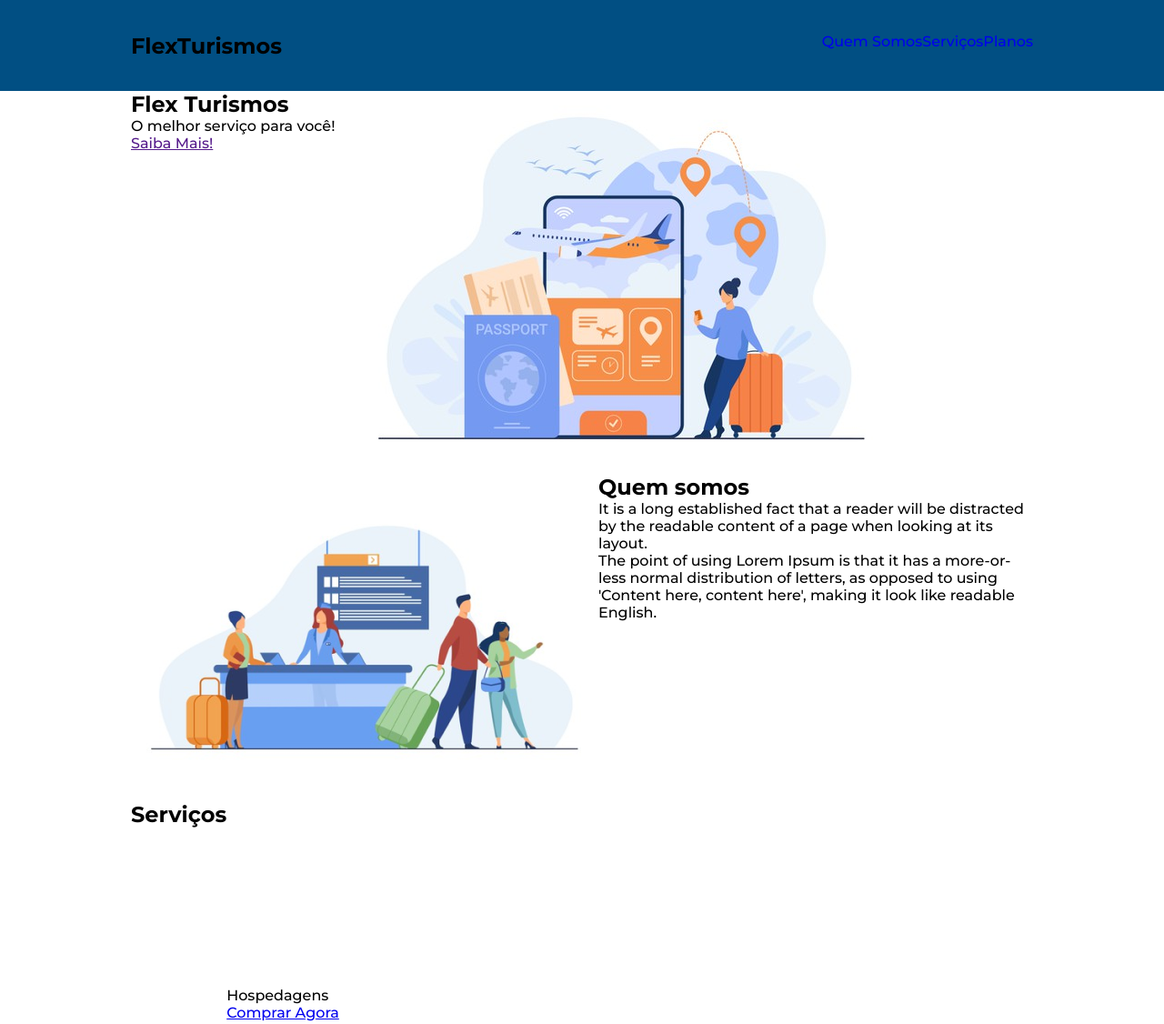
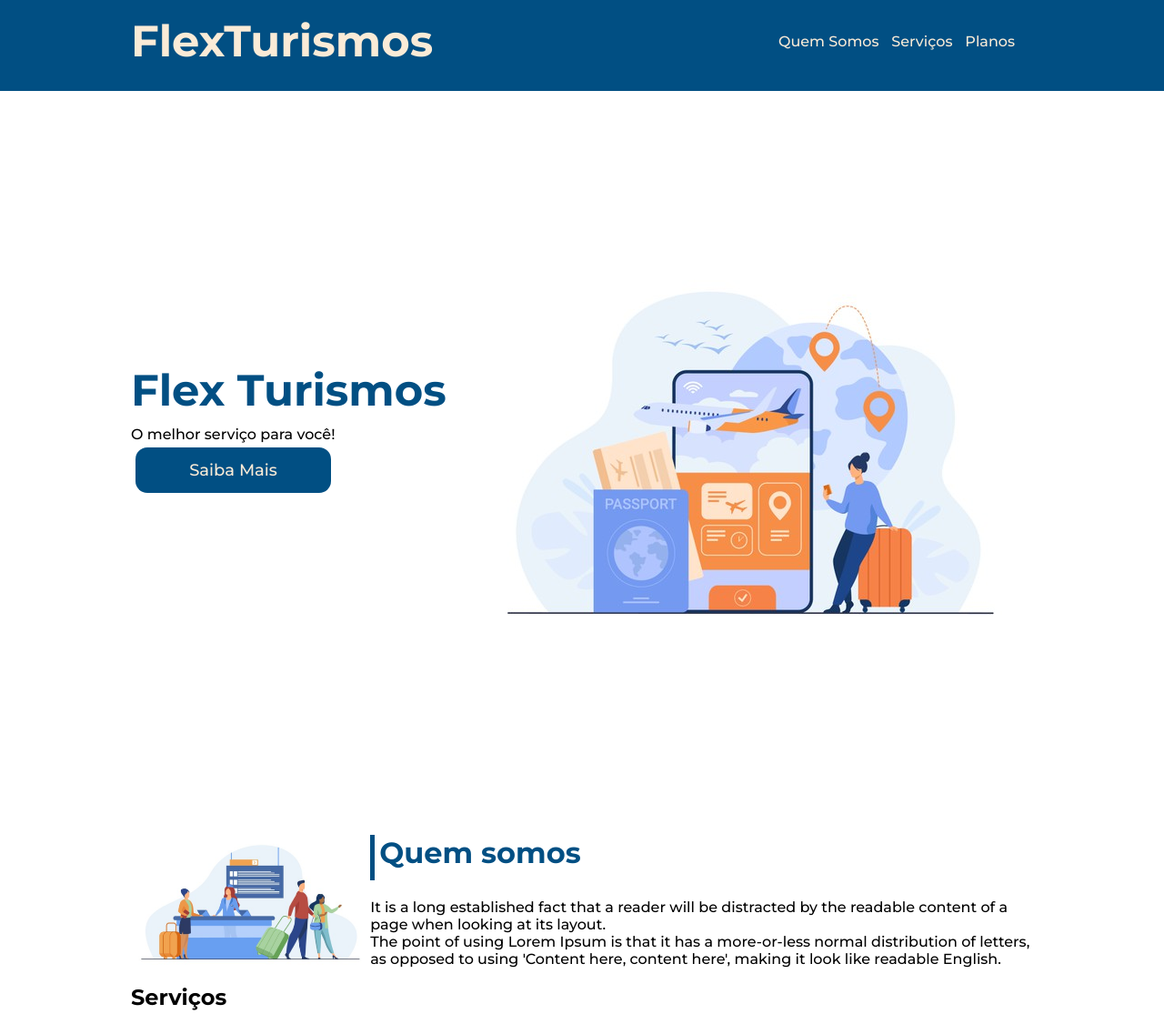
Before and after one commit to biancaramalho/flexbox-dio, a plain HTML site: page flex-projeto/index.html in a window 1280 px wide. Shown: the top 1126 px of the page at 91% size. Drawn offline with Linux system fonts and the light colour scheme.

Commit message:
Consertando flex imagens e das tags section, img, article, header, a, li, ul e button

```diff
--- a/flex-projeto/index.html
+++ b/flex-projeto/index.html
@@ -21,11 +21,11 @@
         </nav>
     </header>
 
-    <section class="flex-container">
-        <main>
+    <section class="flex-container apresentacao">
+        <main class="texto-apresentacao">
             <h1>Flex Turismos</h1>
             <p>O melhor serviço para você!</p>
-            <a href="">Saiba Mais!</a>
+            <button type="button" href="">Saiba Mais</button>
         </main>
 
         <figure>
@@ -33,16 +33,16 @@
         </figure>
     </section>
 
-    <section class="flex-container">
-        <figure>
-            <img src="./images/1-quem-somos.png" alt="balcão de atendimento">
-        </figure>
-
+    <section class="flex-container" id="quem-somos">
         <article>
             <h2>Quem somos</h2>
             <p>It is a long established fact that a reader will be distracted by the readable content of a page when looking at its layout. </p>
             <p>The point of using Lorem Ipsum is that it has a more-or-less normal distribution of letters, as opposed to using 'Content here, content here', making it look like readable English.</p>
         </article>
+
+        <figure>
+            <img src="./images/1-quem-somos.png" alt="balcão de atendimento">
+        </figure>
     </section>
 
     <section class="flex-container">
--- a/flex-projeto/style.css
+++ b/flex-projeto/style.css
@@ -12,6 +12,7 @@ figure,
 img,
 article,
 p,
+button,
 footer {
     margin: 0;
     padding: 0;
@@ -26,6 +27,11 @@ ul li a {
     text-decoration: none;
 }
 
+img {
+    display: block;
+    width: 100%;
+}
+
 .flex-container {
     display: flex;
     max-width: 992px;
@@ -35,6 +41,8 @@ ul li a {
 
 h1 {
     display: flex;
+    font-size: 48px;
+    margin-bottom: 10px;
 }
 
 header {
@@ -42,13 +50,72 @@ header {
     height: 100px;
     display:flex;
     align-items: center;
+    color: antiquewhite;
 }
 
 
 header .list-items {
     display: flex;
+    max-width: 260px;
+    width: 100%;
+    justify-content: space-between;
+    margin: 20px;
+}
+
+.list-items li a {
+    color: antiquewhite;
 }
 
 header .menu {
     justify-content: space-between;
 }
+
+.apresentacao {
+    height: 100vh;
+    align-items: center;
+    justify-content: space-between;
+}
+
+button {
+    font-size: large;
+    display: block;
+    background-color: #014f83;
+    color: antiquewhite;
+    text-align: center;
+    border: none;
+    border-radius: 13px;
+    margin: 5px;
+    height: 50px;
+    width: 215px;
+    cursor: pointer;
+}
+
+.texto-apresentacao h1 {
+    color: #014f83;
+}
+
+.apresentacao .texto-apresentacao {
+    height: 200px;
+}
+
+#quem-somos {
+    flex-direction: row-reverse;
+    align-items: center;
+    justify-content: space-between;
+}
+
+#quem-somos h2 {
+    font-size: 32px;
+    color: #014f83;
+    display: flex;
+    margin-bottom: 20px;
+}
+
+#quem-somos h2::before {
+    content: "";
+    width: 5px;
+    height: 50px;
+    margin-right: 5px;
+    background-color: #014f83;
+    position: relative;
+}
```
